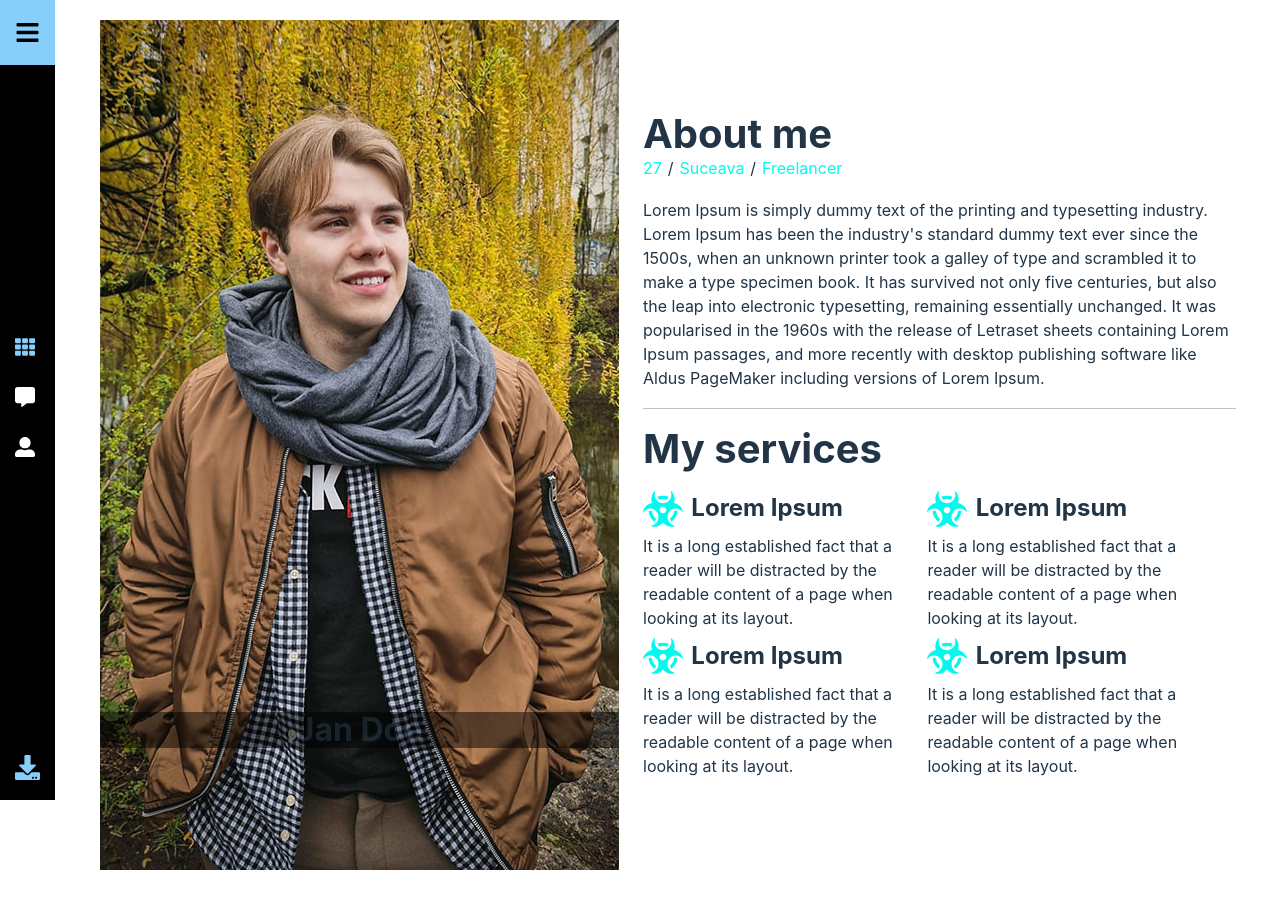
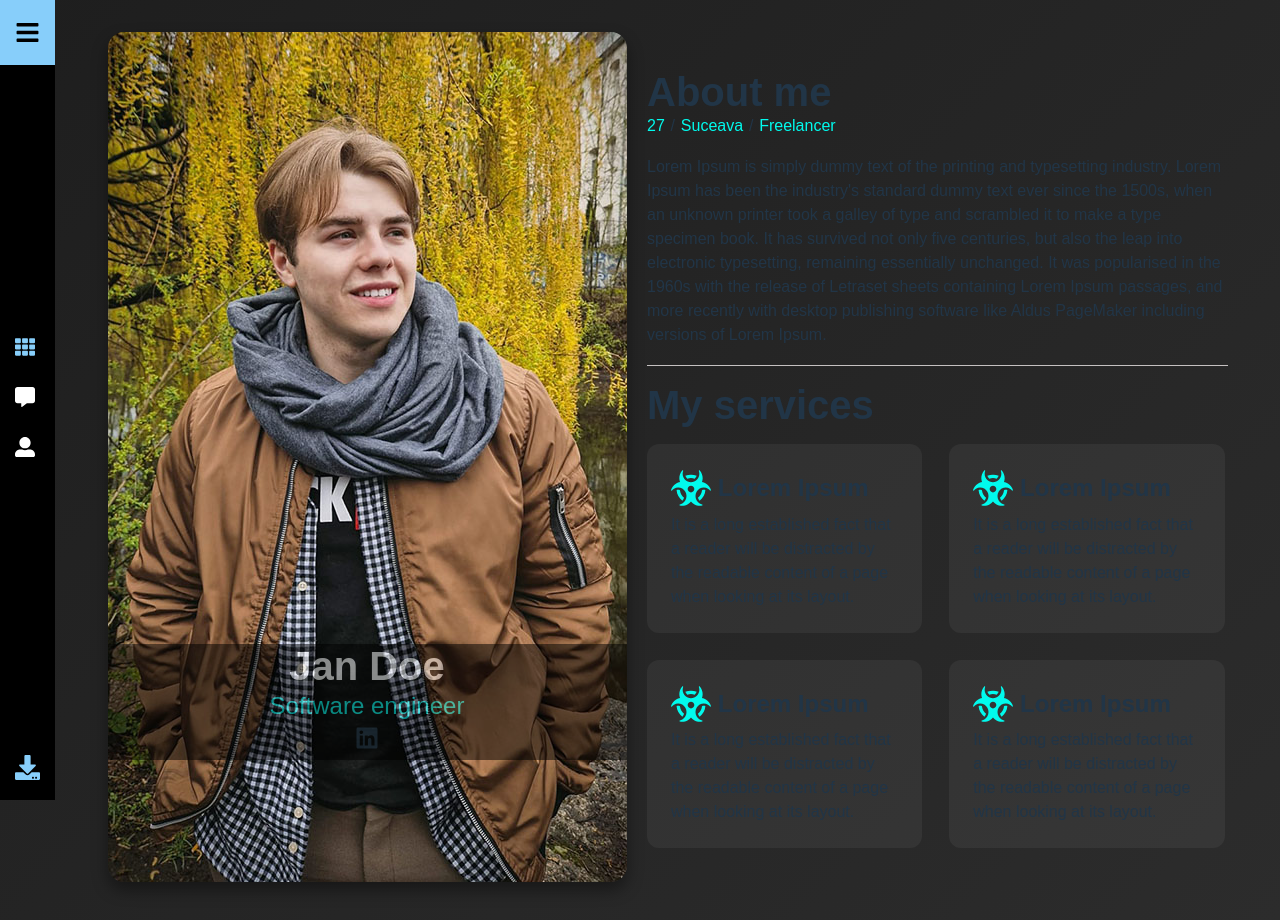
Before and after one commit to alxsrccnt-dot/curriculum-vitae, a React (Vite) app: page / in a window 1280 px wide. Before the commit the page ends 896 px from the top, so only its background shows below. Built offline with nearby package versions, Linux system fonts and the light colour scheme.

Commit message:
Rearange

```diff
--- a/src/components/NameTitle.jsx
+++ b/src/components/NameTitle.jsx
@@ -1,10 +1,18 @@
 import { FullName } from "../constants/texts.js";
+import {
+    FaLinkedin
+} from "react-icons/fa";
 
 function DisplayName()
 {
     return (
         <div className='name-block'>
+
             <h1>{FullName}</h1>
+            <p>Software engineer</p>
+            <div  className="social-buttons">
+                <FaLinkedin  className="social-button"/>
+            </div>
         </div>
     );
 }
--- a/src/index.css
+++ b/src/index.css
@@ -1,11 +1,13 @@
 :root {
-  font-family: Inter, system-ui, Avenir, Helvetica, Arial, sans-serif;
+  font-family: 'Poppins', sans-serif;
   line-height: 1.5;
   font-weight: 400;
 
   color-scheme: light dark;
-  color: rgba(255, 255, 255, 0.87);
-  background-color: #242424;
+  /* color: rgba(255, 255, 255, 0.87);
+  background-color: #242424; */
+  background: linear-gradient(135deg, #1e1e1e, #2c2c2c);
+  color: #f5f5f5;
 
   font-synthesis: none;
   text-rendering: optimizeLegibility;
@@ -21,6 +23,7 @@
   --black: #333;
   --bg-color: white;
   --title-font-size: 2.5rem;
+  --second-title-font-size: 1.5rem;
   --text-font-size: 0.85rem;
 }
 
@@ -34,11 +37,10 @@ a:hover {
 }
 
 body {
-  margin: 0;
+ flex: 1; /* take all available space */
   display: flex;
-  place-items: center;
-  min-width: 320px;
-  min-height: 100vh;
+  flex-wrap: wrap;
+  gap: 2rem;
 }
 
 h1 {
--- a/src/styles/App.css
+++ b/src/styles/App.css
@@ -9,8 +9,12 @@
 }
 
 main{
-  width: 100%;
-  padding: 20px;
+  display: flex;
+  flex-wrap: wrap;
+  max-width: 1200px;
+  margin: auto;
+  padding: 2rem;
+  gap: 2rem;
 }
 
 .sidebar{
--- a/src/styles/Pages.css
+++ b/src/styles/Pages.css
@@ -23,22 +23,21 @@
     display: block;
 }
 
-.profile-img{
+.profile-img {
     width: 100%;
+    border-radius: 16px;
+    box-shadow: 0 8px 16px rgba(0, 0, 0, 0.4);
+}
+
+.my-services{
+    display: grid;
+    grid-template-columns: repeat(auto-fit, minmax(240px, 1fr));
+    gap: 1.5rem;
 }
 
 .my-services-block > h1{
     font-size: var(--title-font-size);
     margin-bottom: 3%;
-}
-
-.my-services{
-    display: flex;
-    align-items: center;
-    justify-content: flex-start;
-    flex-wrap: wrap;
-    flex-direction: row;
-    align-content: center;
 }
 
 .short-description > p{
@@ -48,10 +47,30 @@
 .short-description > p:first-child{
     padding-left: 0%;
 }
+
+.name-block > h1{
+    color: #ffffff;
+    font-size: var(--title-font-size);
+}
+
+.name-block > p{
+    color: var(--primary-color);
+    font-size: var(--second-title-font-size);
+}
+
 .one-service{
-    width: 47%;
     margin: 0% 1% 1% 0%;
+    background: rgba(255, 255, 255, 0.05);
+    padding: 1.5rem;
+    border-radius: 12px;
+    transition: transform 0.3s ease, box-shadow 0.3s ease;
 }
+
+.one-service:hover {
+    transform: translateY(-5px);
+    box-shadow: 0 6px 20px rgba(0,0,0,0.3);
+}
+
 
 .one-service > div{
     display: flex;
@@ -100,3 +119,11 @@
     transition: .5s ease;
     text-align: center;
 }
+
+.social-buttons{
+    font-size: var(--second-title-font-size);
+}
+
+.social-button:hover{
+    color: var(--primary-color);
+}
```
